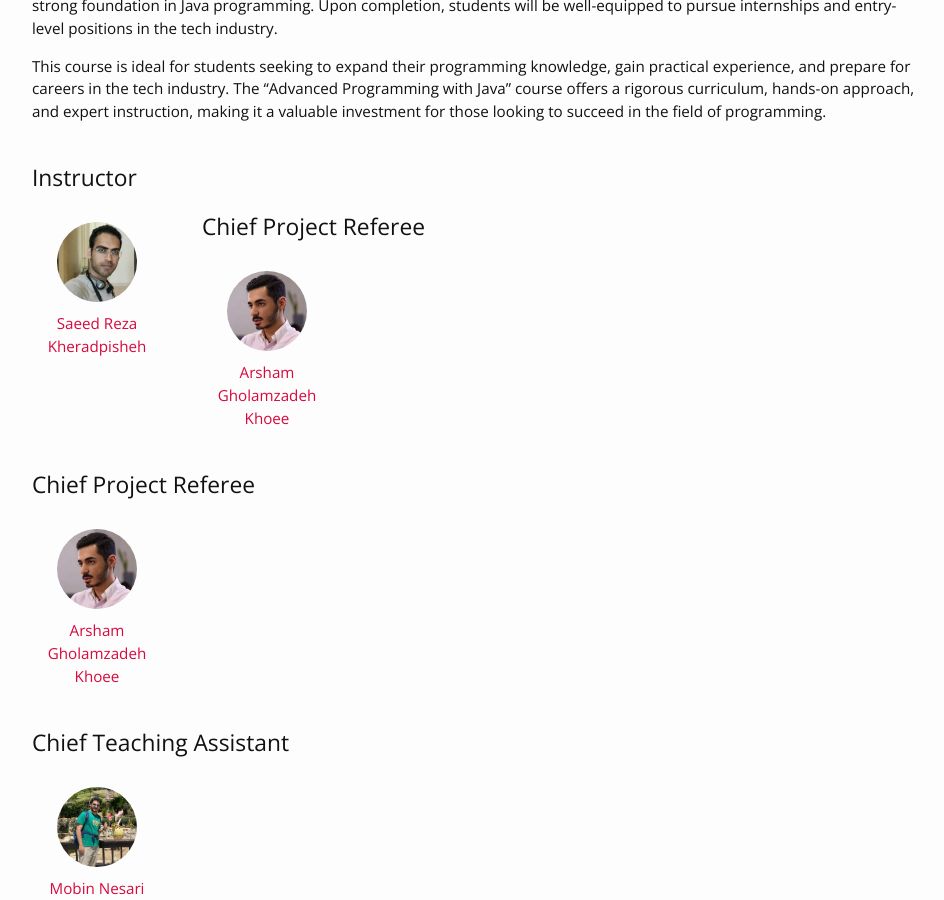
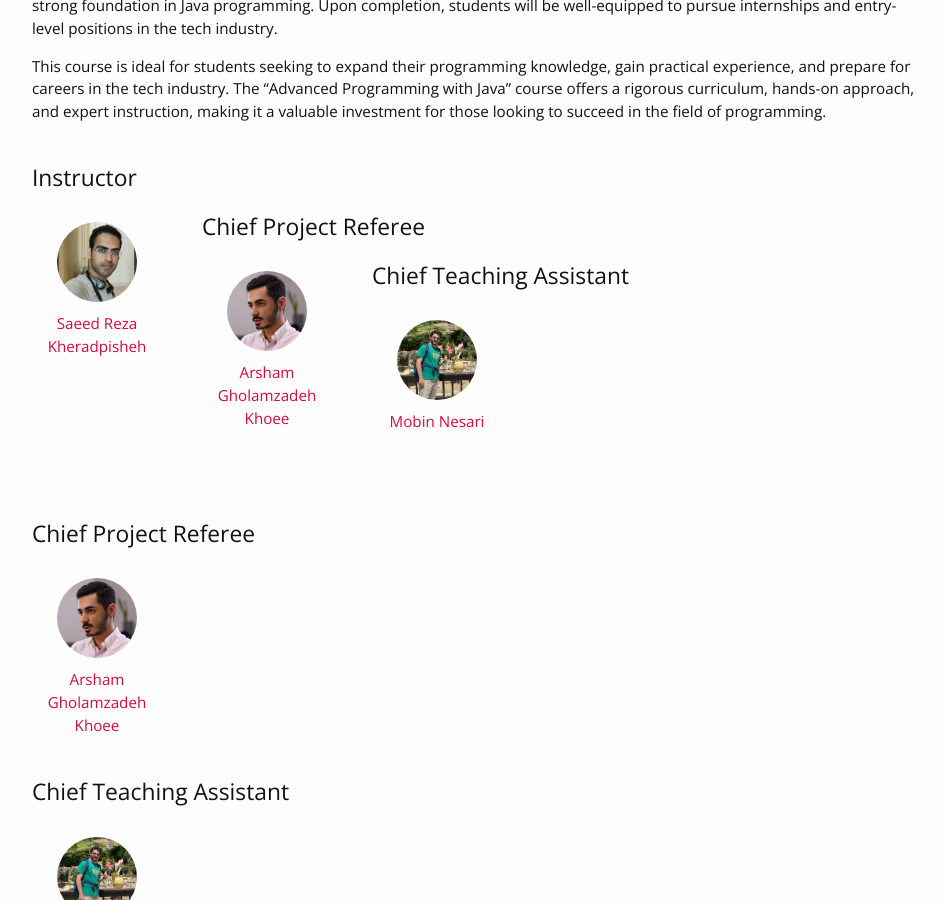
Before and after one commit to MobinNesari81/CS-AP, a Jekyll site: the page built from index.md, in a window 1280 px wide and 900 px high, scrolled down 758 px. Shown: the whole window, without its empty margins (163-1107 px from the left). Built offline with Jekyll 4.4.1, drawn with Linux system fonts in a browser that asks for light colours; nearby versions of some CDN libraries.

Commit message:
fixing TA picture

```diff
--- a/_layouts/home.html
+++ b/_layouts/home.html
@@ -59,6 +59,20 @@ layout: default
                 </div>
                 {% endfor %}
             </div>
+
+            <div class="profile-pic-gallary">
+                <h2>Chief Teaching Assistant</h2>
+                {% for ta in site.data.people.ChiefTeachingAssistant %}
+                <div class="image--cover-container">
+                    <img src="{{ta.profile_pic | prepend: site.baseurl }}" class="image--cover">
+                    {% if ta.webpage %}
+                    <p><a href="{{ ta.webpage }}">{{ta.name}}</a></p>
+                    {% else %}
+                    <p>{{ta.name}}</p>
+                    {% endif %}
+                </div>
+                {% endfor %}
+            </div>
         </div>
 
         <div style="width:70%; float: left">
```
